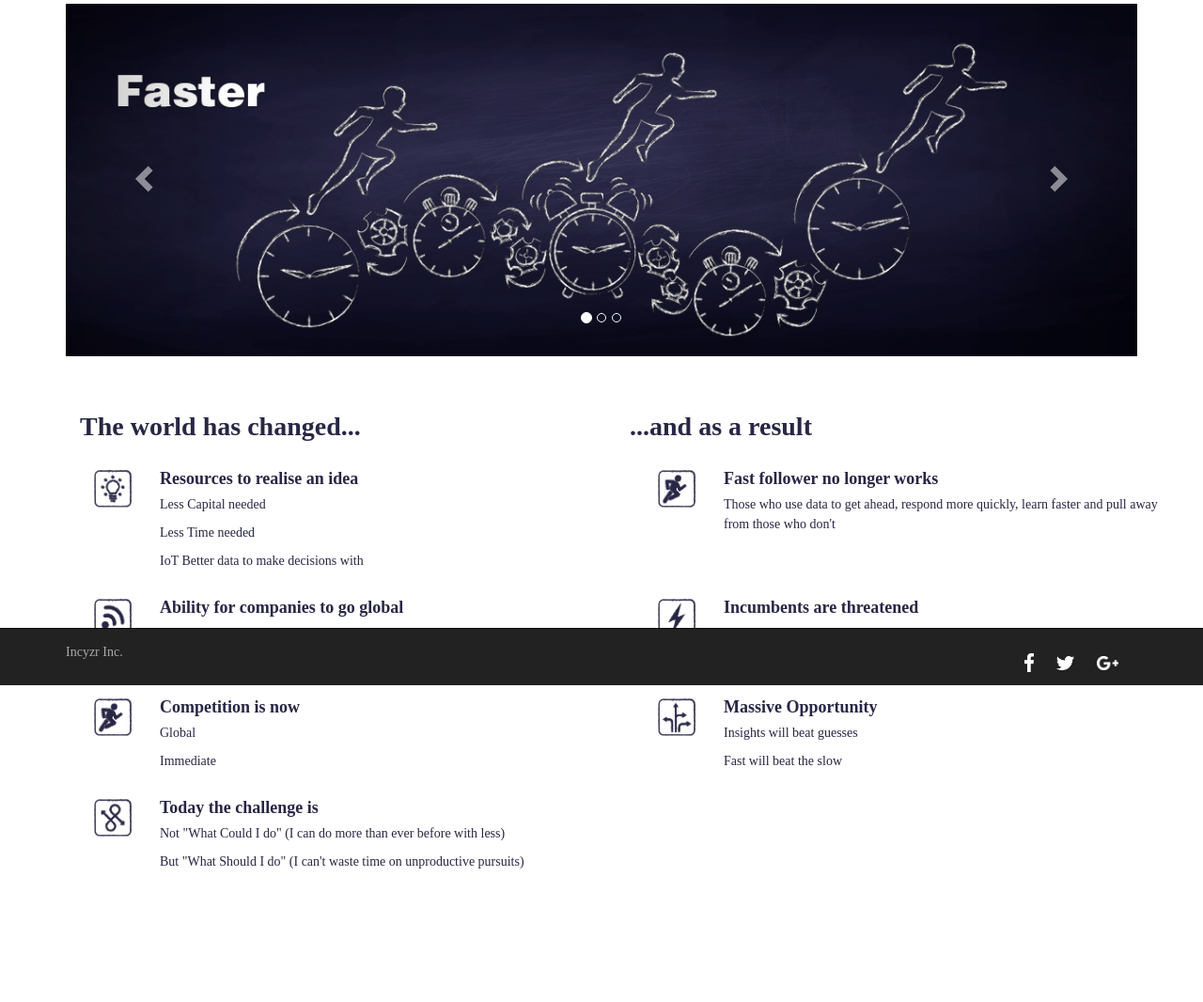
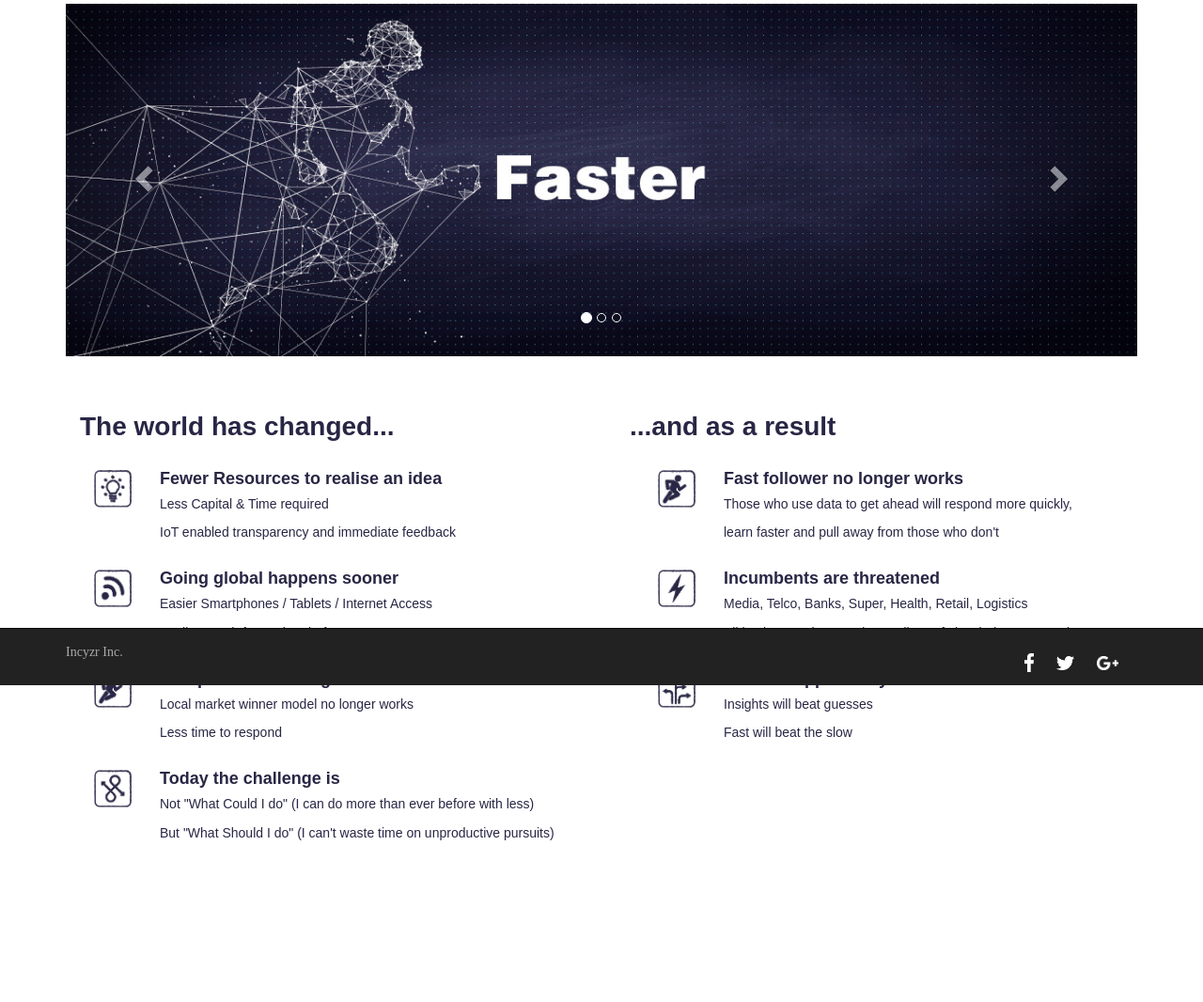
Before and after one commit to incyzr/Landing-Page, a PHP site: page /index.html in a window 1280 px wide. Shown: the part 71-1137 px from the top of the page at 94% size. After the commit the page ends 965 px from the top, so only its background shows below. Run offline with PHP 8.4, Linux system fonts and the light colour scheme.

Commit message:
Updated images

```diff
--- a/css/website.css
+++ b/css/website.css
@@ -4,6 +4,7 @@
 body{
 	padding-top: 30px;
 	padding-bottom: 30px;
+	    font-family: Arial;
 }
 
 h1 {
@@ -12,7 +13,7 @@ h1 {
     margin-bottom: 30px;
     margin-left: 0;
     margin-right: 0;
-	font-family: open-sans;
+	font-family: Arial;
     font-weight: bold;
 	text-align:left;
 	color:#282644;
@@ -24,7 +25,7 @@ h2 {
     margin-bottom: 0;
     margin-left: 0;
     margin-right: 0;
-	font-family: open-sans;
+	font-family: Arial;
     font-weight: bold;
 	text-align:left;
 	color:#282644;
@@ -36,7 +37,7 @@ h3 {
     margin-bottom: 0.67em;
 	margin-left: 0;
     margin-right: 0;
-	font-family: open-sans;
+	font-family: Arial;
 	text-align:left;
 	color:#282644;
 	line-height:150%;
--- a/index.html
+++ b/index.html
@@ -20,10 +20,9 @@
     <script>var __adobewebfontsappname__="dreamweaver"</script>
     <script src="http://use.edgefonts.net/open-sans:n3:default.js" type="text/javascript"></script>
     <link rel="icon" href="images/faveicon.ico">
+  </head>
 
-</head>
   <body>
-
     <nav id="top-navbar" class="navbar navbar-inverse navbar-fixed-top">
     	<div class="container-fluid">
     	  <!-- Brand and toggle get grouped for better mobile display -->
@@ -31,9 +30,13 @@
     	    <button type="button" class="navbar-toggle collapsed" data-toggle="collapse" data-target="#topFixedNavbar1">
     	      <span class="sr-only">Toggle navigation</span>
     	      <span class="icon-bar"></span><span class="icon-bar"></span>
-		  <span class="icon-bar"></span></button>
-  	      <a class="navbar-brand" href="index.html"><img src="images/incyzr_logo.png" width="70" align="bottom"></a>
+    	      <span class="icon-bar"></span>
+          </button>
+  	      <a class="navbar-brand" href="index.html">
+            <img src="images/incyzr_logo.png" width="70" align="bottom">
+          </a>
     	  </div>
+
   	    <!-- Collect the nav links, forms, and other content for toggling -->
   	    <div class="collapse navbar-collapse" id="topFixedNavbar1">
   	      <ul class="nav navbar-nav">
@@ -45,11 +48,12 @@
           </ul>
         </div>
   	    <!-- /.navbar-collapse -->
-
+      </div>
     	<!-- /.container-fluid -->
     </nav>
     <br>
     <br>
+
     <div class="container">
       <div id="carousel1" class="carousel slide" data-ride="carousel">
         <ol class="carousel-indicators">
@@ -66,77 +70,107 @@
           </div>
           <a class="left carousel-control" href="#carousel1" role="button" data-slide="prev">
             <span class="glyphicon glyphicon-chevron-left" aria-hidden="true"></span>
-	  <span class="sr-only">Previous</span></a><a class="right carousel-control" href="#carousel1" role="button" data-slide="next">
+            <span class="sr-only">Previous</span>
+          </a>
+          <a class="right carousel-control" href="#carousel1" role="button" data-slide="next">
             <span class="glyphicon glyphicon-chevron-right" aria-hidden="true"></span>
-	  <span class="sr-only">Next</span></a></div>
+            <span class="sr-only">Next</span>
+          </a>
+        </div>
       </div>
 
 
       <!--Table-->
       <div class="container" margin="auto" id="keypoints" border-radius="100px">
         <div class="row">
-      <div class="col-sm-6"><h1>The world has changed...</h1></div>
+          <div class="col-sm-6">
+            <h1>The world has changed...</h1>
+          </div>
 
-<div class="col-sm-6"><h1>...and as a result</h1></div>
+          <div class="col-sm-6">
+            <h1>...and as a result</h1>
+          </div>
 
           <div class="row">
-  <div class="col-sm-1"><span class="float-right"><img src="images/lightbulb.png" width="40" height="40" alt="lightbulb" align="right"/></span></div><span class="float-right">
+          <div class="col-sm-1">
+            <span class="float-right">
+              <img src="images/lightbulb.png" width="40" height="40" alt="lightbulb" align="right"/>
+            </span>
+          </div>
 
+          <span class="float-right">
             <div class="col-sm-5">
-    <h2>Resources to realise an idea</h2>
-    <h3>Less Capital needed</h3>
-    <h3>Less Time needed</h3>
-    <h3>IoT Better data to make decisions with</h3>
+              <h2>Fewer Resources to realise an idea</h2>
+              <h3>Less Capital &amp; Time required </h3>
+              <h3>IoT enabled transparency and immediate feedback</h3>
               <br>
             </div>
 
-  <div class="col-sm-1"><img src="images/competition.png" width="40" height="40" alt="competition" align="right"/></div>
+            <div class="col-sm-1"><img src="images/competition.png" width="40" height="40" alt="competition" align="right"/>
+            </div>
+
             <div class="col-sm-5">
               <h2>Fast follower no longer works</h2>
-    <h3>Those who use data to get ahead, respond more quickly, learn faster and pull away from those who don't</h3>
+              <h3>Those who use data to get ahead will respond more quickly,</h3>
+              <h3>learn faster and pull away from those who don't</h3>
             </div>
-</span></div><span class="float-right">
+          </span>
+        </div>
 
+          <span class="float-right">
             <div class="row">
-  <div class="col-sm-1"><img src="images/global.png" width="40" height="40" alt="global" align="right"/></div>
-  <div class="col-sm-5"><h2>Ability for companies to go global</h2>
+              <div class="col-sm-1"><img src="images/global.png" width="40" height="40" alt="global" align="right"/>
+              </div>
+
+              <div class="col-sm-5">
+                <h2>Going global happens sooner</h2>
                 <h3>Easier Smartphones / Tablets / Internet Access</h3>
-  <h3>Scaling much faster than before</h3></div>
+                <h3>Scaling much faster than before</h3>
+                </div>
 
-  <div class="col-sm-1"><img src="images/threat.png" width="40" height="40" alt="threat" align="right"/></div>
-  <div class="col-sm-5"><h2>Incumbents are threatened</h2>
-  <h3>Media, Telco, Banks, Super, Health, Retail, Logistics
-  <h3>In fact, all businesses regardless of size, industry or market</h3>
+              <div class="col-sm-1"><img src="images/threat.png" width="40" height="40" alt="threat" align="right"/>
+              </div>
+
+              <div class="col-sm-5">
+                <h2>Incumbents are threatened</h2>
+                <h3>Media, Telco, Banks, Super, Health, Retail, Logistics</h3>
+                <h3>All businesses impacted regardless of size, industry or market</h3>
                 <br>
               </div>
             </div>
 
             <div class="row">
-  <div class="col-sm-1"><img src="images/competition.png" width="40" height="40" alt="competition" align="right"/></div>
+              <div class="col-sm-1"><img src="images/competition.png" width="40" height="40" alt="competition" align="right"/>
+              </div>
+
               <div class="col-sm-5">
-    <h2>Competition is now</h2>
-    <h3>Global</h3>
-    <h3>Immediate</h3>
+                <h2>Competition is now global &amp; immediate</h2>
+                <h3>Local market winner model no longer works</h3>
+                <h3>Less time to respond</h3>
                 <br>
               </div>
-  <div class="col-sm-1"><img src="images/opportunity.png" width="40" height="40" alt="opportunity" align="right"/></div>
+
+              <div class="col-sm-1"><img src="images/opportunity.png" width="40" height="40" alt="opportunity" align="right"/>
+              </div>
+
               <div class="col-sm-5">
-    <h2>Massive Opportunity</h2>
+                <h2>Massive opportunity for those who embrace data</h2>
                 <h3>Insights will beat guesses</h3>
                 <h3>Fast will beat the slow</h3>
               </div>
             </div>
 
             <div class="row">
-  <div class="col-sm-1"><img src="images/challenge.png" width="40" height="40" alt="lightbulb" align="right"/></div>
+              <div class="col-sm-1"><img src="images/challenge.png" width="40" height="40" alt="lightbulb" align="right"/>
+              </div>
+
               <div class="col-sm-5">
                 <h2>Today the challenge is</h2>
-    <h3>Not "What Could I do"
-(I can do more than ever before with less)</h3>
-<h3>But "What Should I do"
-(I can't waste time on unproductive pursuits)</h3>
+                <h3>Not "What Could I do" (I can do more than ever before with less)</h3>
+                <h3>But "What Should I do" (I can't waste time on unproductive pursuits)</h3>
                 <br>
               </div>
+
               <div class="col-sm-1"></div>
               <div class="col-sm-5"></div>
               <br>
@@ -147,7 +181,10 @@
             <br>
             <br>
             <br>
-</span></div><span class="float-right">
+          </span>
+        </div>
+
+        <span class="float-right">
         <!--End Table-->
         <!--/ End Content -->
 
@@ -173,5 +210,8 @@
 
         <!-- Include all compiled plugins (below), or include individual files as needed -->
         <script src="js/bootstrap.js"></script>
-  </span></div></div></div></body>
+        </span>
+      </div>
+    </div>
+  </body>
 </html>
```
Also changed, not shown: contact.html (+5 -3 lines), images/faster-1200x400.jpg, images/smarter-1200x400.jpg, images/wiser-1200x400.jpg. Lines whose indentation alone changed are shown as unchanged.
